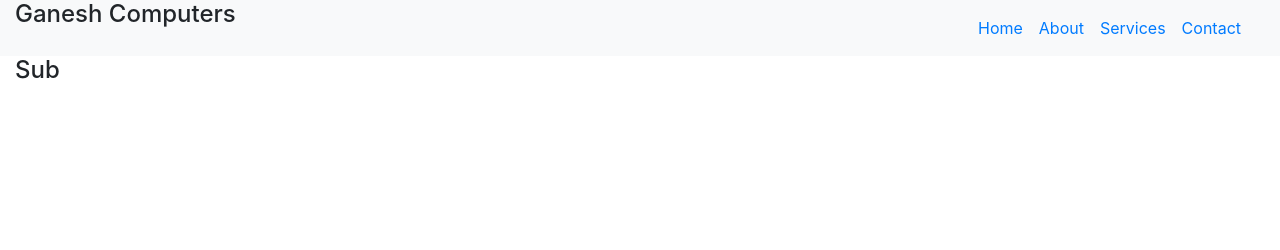
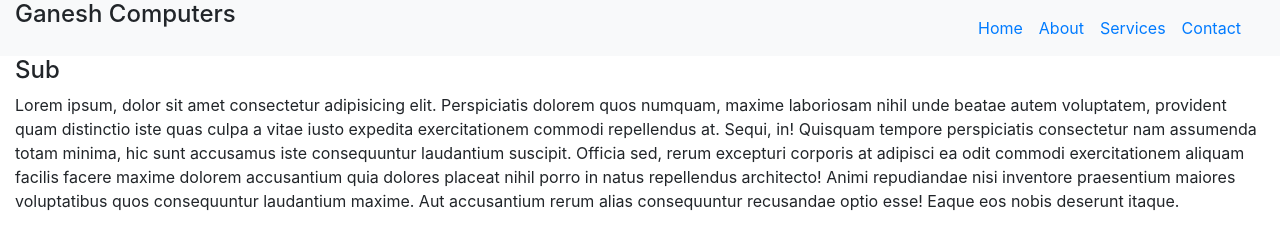
Before and after one commit to tech-user/gc, a plain HTML site: page index.html in a window 1280 px wide. Drawn offline with Linux system fonts and the light colour scheme.

Commit message:
paragraph added

```diff
--- a/index.html
+++ b/index.html
@@ -39,7 +39,7 @@
       </div>
   </div>
 
-
+<p>Lorem ipsum, dolor sit amet consectetur adipisicing elit. Perspiciatis dolorem quos numquam, maxime laboriosam nihil unde beatae autem voluptatem, provident quam distinctio iste quas culpa a vitae iusto expedita exercitationem commodi repellendus at. Sequi, in! Quisquam tempore perspiciatis consectetur nam assumenda totam minima, hic sunt accusamus iste consequuntur laudantium suscipit. Officia sed, rerum excepturi corporis at adipisci ea odit commodi exercitationem aliquam facilis facere maxime dolorem accusantium quia dolores placeat nihil porro in natus repellendus architecto! Animi repudiandae nisi inventore praesentium maiores voluptatibus quos consequuntur laudantium maxime. Aut accusantium rerum alias consequuntur recusandae optio esse! Eaque eos nobis deserunt itaque.</p>
 
 
 </div><!--container div end -->
```
